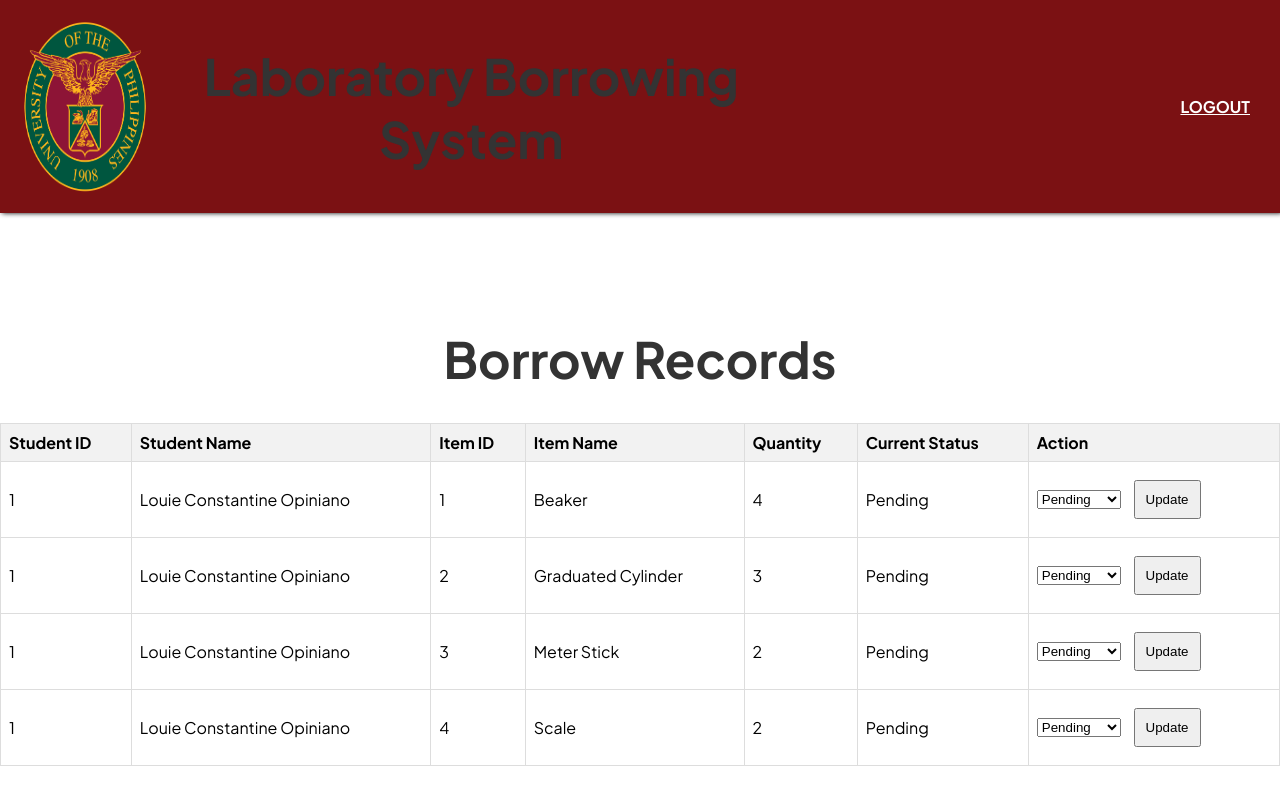
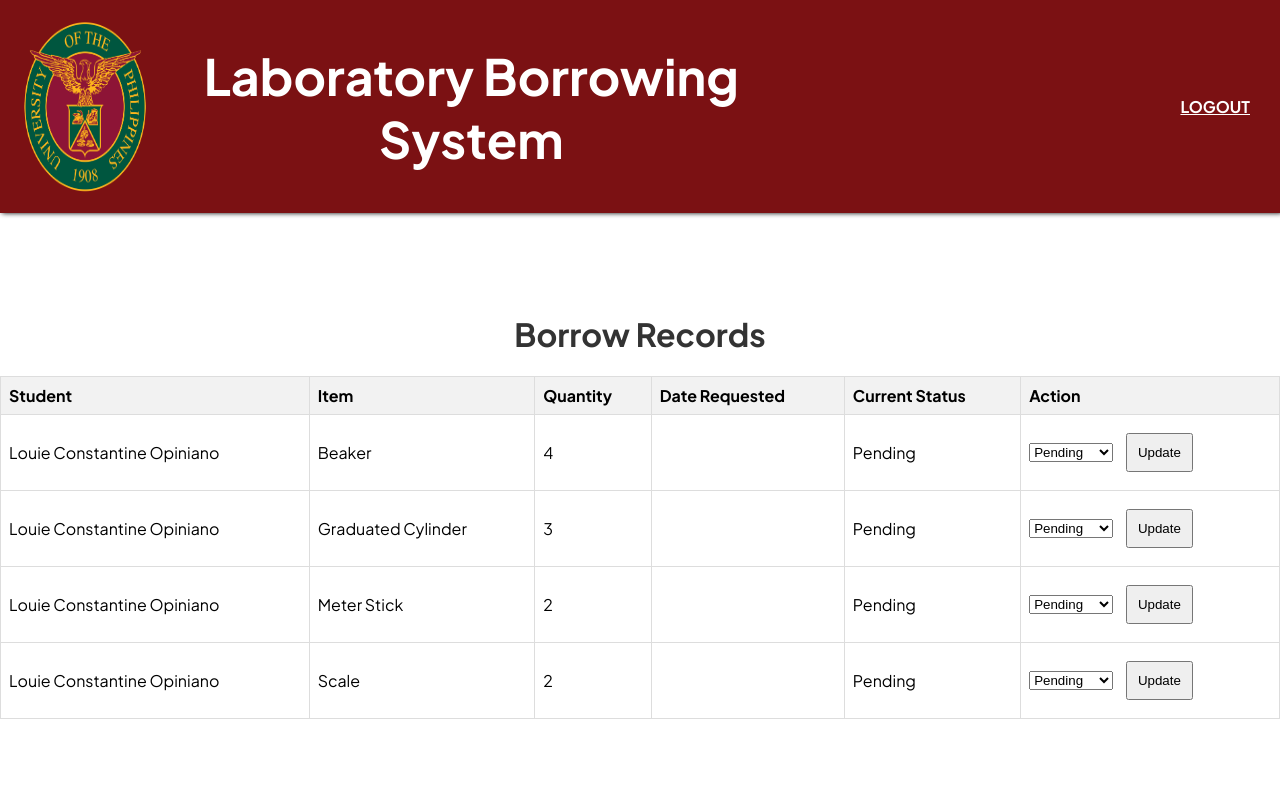
Before and after one commit to constantineeeeee/CMSC-121-Final-Project, a PHP site: page /borrow-slip.php in a window 1280 px wide. Run offline with PHP 8.4, Linux system fonts and the light colour scheme; data comes from the database, SQL or seed files in the repository.

Commit message:
Almost finalize student side and admin side

```diff
--- a/borrow-slip.php
+++ b/borrow-slip.php
@@ -1,48 +1,60 @@
-
-
-  <?php
+<?php
 // Database connection configuration
 $servername = "localhost";
 $username = "121";  // Replace with your database username
 $password = "121";  // Replace with your database password
 $dbname = "inventory";
-
+include("db-connect.php");
 // Create connection
-$conn = new mysqli($servername, $username, $password, $dbname);
+// $conn = new mysqli($servername, $username, $password, $dbname);
 
 // Check connection
-if ($conn->connect_error) {
-    die("Connection failed: " . $conn->connect_error);
-}
+// if ($conn->connect_error) {
+//     die("Connection failed: " . $conn->connect_error);
+// }
 
 // Function to fetch all borrow records
-function getBorrowRecords($conn) {
-    $sql = "SELECT b.SID, s.firstname, s.lastname, b.IID, i.itemName, b.quantity, b.status
-            FROM borrow b
-            JOIN student s ON b.SID = s.ID
-            JOIN item i ON b.IID = i.itemID";
-    $result = $conn->query($sql);
+function getBorrowRecords($db) {
+    // $sql = "SELECT b.SID, s.firstname, s.lastname, b.IID, i.itemName, b.quantity, b.date, b.status
+    $sql = "SELECT SID, IID, firstname, lastname, itemName, borrow.quantity, date, status
+            FROM borrow
+            JOIN student ON borrow.SID = student.ID
+            JOIN item ON borrow.IID = item.itemID";
 
-    $borrowRecords = [];
-    if ($result->num_rows > 0) {
-        while($row = $result->fetch_assoc()) {
-            $borrowRecords[] = $row;
-        }
-    }
-    return $borrowRecords;
+    $result = $db->query($sql);
+
+    // $borrowRecords = [];
+    // if ($result != 0) {
+    //     while($row = $result->fetch_assoc()) {
+    //         $borrowRecords[] = $row;
+    //     }
+    // }
+    return $result;
 }
 
 // Function to update borrow status
-function updateBorrowStatus($conn, $sid, $iid, $newStatus) {
-    $sql = "UPDATE borrow SET status = ? WHERE SID = ? AND IID = ?";
-    $stmt = $conn->prepare($sql);
-    $stmt->bind_param("sii", $newStatus, $sid, $iid);
+function updateBorrowStatus($db, $sid, $iid, $date, $newStatus) {
+    $sid = (int)$sid;
+    $iid = (int)$iid;
+    $date = $db->quote($date);
+    $newStatus = $db->quote($newStatus);
 
-    if ($stmt->execute()) {
+    try{
+        $sql = "UPDATE borrow SET status = $newStatus WHERE SID = $sid AND IID = $iid AND date = $date";
+        $db->exec($sql);
         return true;
-    } else {
+    }
+    catch (Exception $e){
         return false;
     }
+    // $stmt = $conn->prepare($sql);
+    // $stmt->bind_param("sii", $newStatus, $sid, $iid, $date);
+
+    // if ($stmt->execute()) {
+    //     return true;
+    // } else {
+    //     return false;
+    // }
 }
 
 // Handle status update if form is submitted
@@ -50,9 +62,10 @@
     if (isset($_POST['update_status'])) {
         $sid = $_POST['sid'];
         $iid = $_POST['iid'];
+        $date = $_POST['date'];
         $newStatus = $_POST['status'];
 
-        if (updateBorrowStatus($conn, $sid, $iid, $newStatus)) {
+        if (updateBorrowStatus($db, $sid, $iid, $date, $newStatus)) {
             echo "<p style='color: green;'>Status updated successfully!</p>";
         } else {
             echo "<p style='color: red;'>Error updating status.</p>";
@@ -61,7 +74,7 @@
 }
 
 // Fetch current borrow records
-$borrowRecords = getBorrowRecords($conn);
+$borrowRecords = getBorrowRecords($db);
 ?>
 <?php
   include("top.html");
@@ -74,29 +87,32 @@
     <h1>Borrow Records</h1>
     <table class="borrowSlip">
         <tr>
-            <th>Student ID</th>
-            <th>Student Name</th>
-            <th>Item ID</th>
-            <th>Item Name</th>
+            <!-- <th>Student ID</th> -->
+            <th>Student</th>
+            <!-- <th>Item ID</th> -->
+            <th>Item</th>
             <th>Quantity</th>
+            <th>Date Requested</th>
             <th>Current Status</th>
             <th>Action</th>
         </tr>
         <?php foreach ($borrowRecords as $record): ?>
         <tr>
-            <td><?php echo htmlspecialchars($record['SID']); ?></td>
+            <!-- <td><?php echo htmlspecialchars($record['SID']); ?></td> -->
             <td><?php echo htmlspecialchars($record['firstname'] . ' ' . $record['lastname']); ?></td>
-            <td><?php echo htmlspecialchars($record['IID']); ?></td>
-            <td><?php echo htmlspecialchars($record['itemName']); ?></td>
-            <td><?php echo htmlspecialchars($record['quantity']); ?></td>
-            <td><?php echo htmlspecialchars($record['status']); ?></td>
+            <!-- <td><?php echo htmlspecialchars($record['IID']); ?></td> -->
+            <td><?=$record['itemName'] ?></td>
+            <td><?=$record['quantity'] ?></td>
+            <td><?=$record['date'] ?></td>
+            <td><?=$record['status'] ?></td>
             <td>
                 <form method="POST" action="">
-                    <input type="hidden" name="sid" value="<?php echo $record['SID']; ?>">
-                    <input type="hidden" name="iid" value="<?php echo $record['IID']; ?>">
+                    <input type="hidden" name="sid" value="<?php echo $record['SID']; ?>" hidden>
+                    <input type="hidden" name="iid" value="<?php echo $record['IID']; ?>" hidden>
+                    <input type="hidden" name="date" value="<?php echo $record['date']; ?>" hidden>
                     <select name="status">
-                        <option value="Pending" <?php echo ($record['status'] == 'Pending' ? 'selected' : ''); ?>>Pending</option>
-                        <option value="Confirmed" <?php echo ($record['status'] == 'Confirmed' ? 'selected' : ''); ?>>Confirmed</option>
+                        <option value="Pending" <?= $record['status'] == 'Pending' ? 'selected' : '' ?>>Pending</option>
+                        <option value="Confirmed" <?= $record['status'] == 'Confirmed' ? 'selected' : '' ?>>Confirmed</option>
                     </select>
                     <input type="submit" name="update_status" value="Update">
                 </form>
@@ -107,7 +123,7 @@
 
 <?php
 // Close the database connection
-$conn->close();
+// $db->close();
 ?>
 <?php
   include("bottom.html");
--- a/style.css
+++ b/style.css
@@ -29,7 +29,8 @@
   padding: 15px;
 }
 
-h1 {
+.content h1 {
+  color: white;
   font-size: 50px;
 }
 
@@ -206,19 +233,25 @@
 
 @keyframes anim {
   0% {width: 0;}
-  100% {width: 500px;}
+  100% {width: 800px;}
 }
 
 .borrowItems {
-  animation: anim 0.5s;
+  animation: anim 1s ease-in-out;
   padding: 10px;
+}
+
+tr td {
+    white-space:nowrap;
+    max-width:50%;
+    word-break:break-all;
 }
 
 .showSlip {
   text-align: center;
   background-color: var(--maroon);
   display: none;
-  width: 500px;
+  width: 800px;
   position: absolute;
   padding: 10px;
   border-radius: 15px;
```
Also changed, not shown: other parts of style.css (+34 -3 lines), admin-menu.php (+5 -5 lines), borrow-handle.php (+8 -5 lines), borrow-log.php (+13 -14 lines), return-handle.php (added, +33 -0 lines), student-menu.php (+33 -7 lines).
